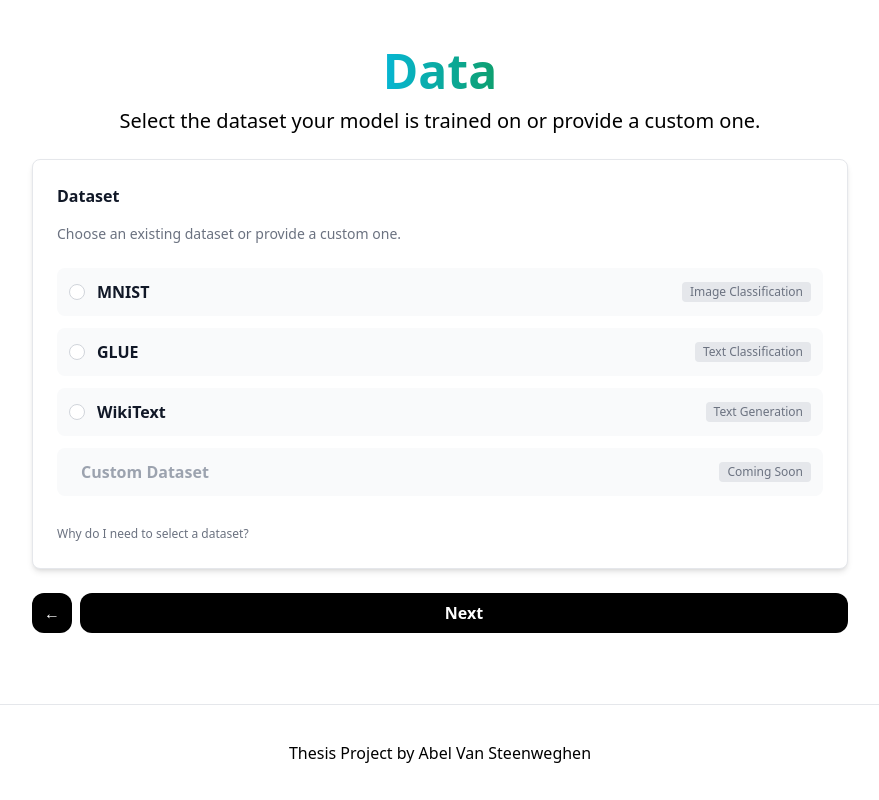
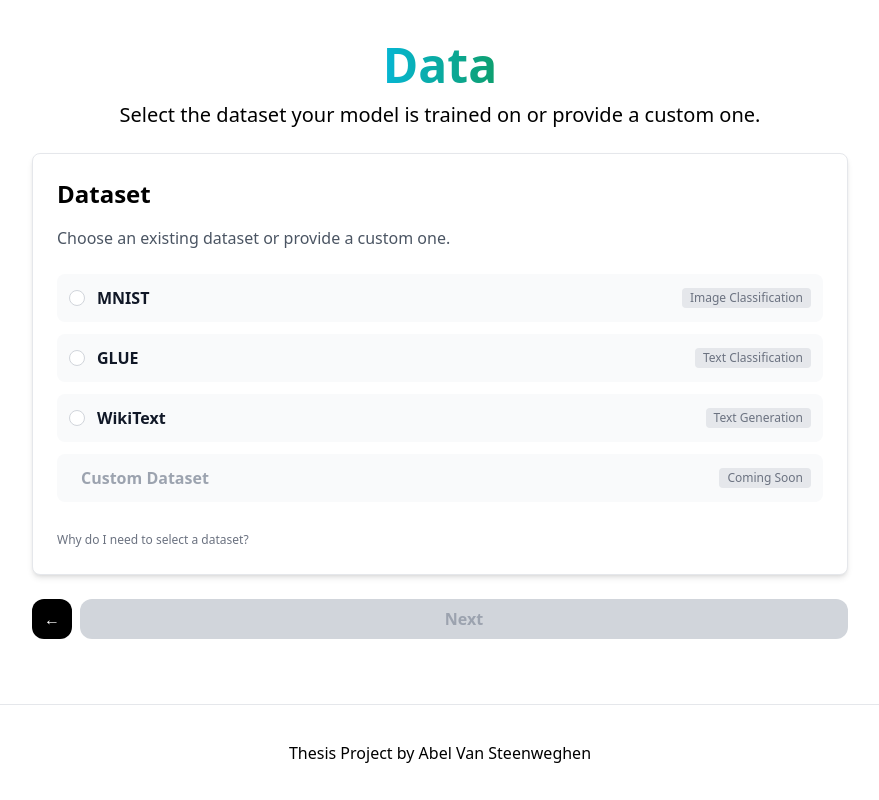
Before and after one commit to abel-vs/thesis-app, a Next.js app: page /data in a window 1280 px wide. Shown: the whole page, without its empty margins (200-1079 px from the left). Built offline with nearby package versions, Linux system fonts and the light colour scheme.

Commit message:
Add dataset to AppContext

```diff
--- a/context/AppContext.tsx
+++ b/context/AppContext.tsx
@@ -5,6 +5,8 @@ const AppContext = createContext({
   setModelState: null,
   modelArchitectureFile: null,
   setModelArchitecture: null,
+  dataset: null,
+  setDataset: null,
 });
 
 export default AppContext;
--- a/pages/_app.tsx
+++ b/pages/_app.tsx
@@ -8,9 +8,12 @@ import Head from 'next/head';
 function MyApp({ Component, pageProps }: AppProps) {
   const [modelStateFile, setModelState] = useState(null);
   const [modelArchitectureFile, setModelArchitecture] = useState(null);
+  const [dataset, setDataset] = useState(null);
 
   return (
-    <AppContext.Provider value={{ modelStateFile, setModelState, modelArchitectureFile, setModelArchitecture }}>
+    <AppContext.Provider
+      value={{ modelStateFile, setModelState, modelArchitectureFile, setModelArchitecture, dataset, setDataset }}
+    >
       {/* <link rel="stylesheet" href="https://unpkg.com/flowbite@latest/dist/flowbite.min.css" /> */}
 
       <div className="flex min-h-screen flex-col items-center justify-center">
--- a/pages/data.tsx
+++ b/pages/data.tsx
@@ -1,7 +1,7 @@
 import { Card, Radio } from 'flowbite-react';
 import { NextPage } from 'next';
 import Link from 'next/link';
-import { useContext } from 'react';
+import { useContext, useState } from 'react';
 import Button from '../components/Button';
 import Code from '../components/Code';
 import TitleBlock from '../components/Title';
@@ -23,8 +23,8 @@ const DataPage: NextPage = () => {
 
       <div className="w-full my-6">
         <Card className="text-left">
-          <h5 className="text-base font-semibold text-gray-900 dark:text-white text-3xl">Dataset</h5>
-          <p className="text-sm font-normal text-gray-500 dark:text-gray-400">
+          <h2 className="text-2xl font-bold dark:text-white">Dataset</h2>
+          <p className="font-normal text-gray-600 dark:text-gray-400">
             Choose an existing dataset or provide a custom one.{' '}
           </p>
           <ul className="my-2 space-y-3">
@@ -33,7 +33,7 @@ const DataPage: NextPage = () => {
                 <a
                   onClick={() => {
                     document.getElementById(option.name)?.click();
-                    // context.setDataSet('customDataset');
+                    context.setDataset(option.name);
                   }}
                   className="group flex items-center rounded-lg bg-gray-50 p-3 text-base font-bold text-gray-900 hover:bg-gray-100 hover:shadow dark:bg-gray-600 dark:text-white dark:hover:bg-gray-500"
                 >
@@ -67,7 +67,7 @@ const DataPage: NextPage = () => {
         </Link>
 
         <Link href="/goal" className="w-full">
-          <Button text="Next" />
+          <Button text="Next" disabled={context.dataset === null} />
         </Link>
       </div>
     </>
--- a/pages/model.tsx
+++ b/pages/model.tsx
@@ -6,6 +6,7 @@ import Button from '../components/Button';
 import AppContext from '../context/AppContext';
 import Code from '../components/Code';
 import TitleBlock from '../components/Title';
+import { Card } from 'flowbite-react';
 
 const ModelPage: NextPage = () => {
   const context = useContext(AppContext);
@@ -14,9 +15,9 @@ const ModelPage: NextPage = () => {
     <>
       <TitleBlock title="Model" subtitle="Provide the model that you want optimize." />
       <div className="my-6 flex flex-wrap items-center justify-around">
-        <a className="mt-6 w-96 rounded-xl border p-6 text-left">
-          <h3 className="text-2xl font-bold">Model State</h3>
-          <p className="mt-4">
+        <Card className="w-96 text-left">
+          <h2 className="text-2xl font-bold">Model State</h2>
+          <p>
             This file contains your trained model. It should be a <Code text=".pt" /> or <Code text=".pth" /> file.
           </p>
           <DropZone
@@ -24,10 +25,10 @@ const ModelPage: NextPage = () => {
             setFile={context.setModelState}
             acceptedTypes={{ 'text/x-python': ['.pt', '.pth'] }}
           />
-        </a>
-        <a className="mt-6 w-96 rounded-xl border p-6 text-left">
+        </Card>
+        <Card className="w-96 text-left">
           <h3 className="text-2xl font-bold">Model Architecture</h3>
-          <p className="mt-4">
+          <p>
             This file contains the architecture of your model. It should be a <Code text=".py" /> file.
           </p>
           <DropZone
@@ -35,7 +36,7 @@ const ModelPage: NextPage = () => {
             setFile={context.setModelArchitecture}
             acceptedTypes={{ 'text/x-python': ['.py'] }}
           />
-        </a>
+        </Card>
 
         <div className="flex flex-row w-full m-8">
           <Link href="/" className="flex-none w-10 mr-2">
```
